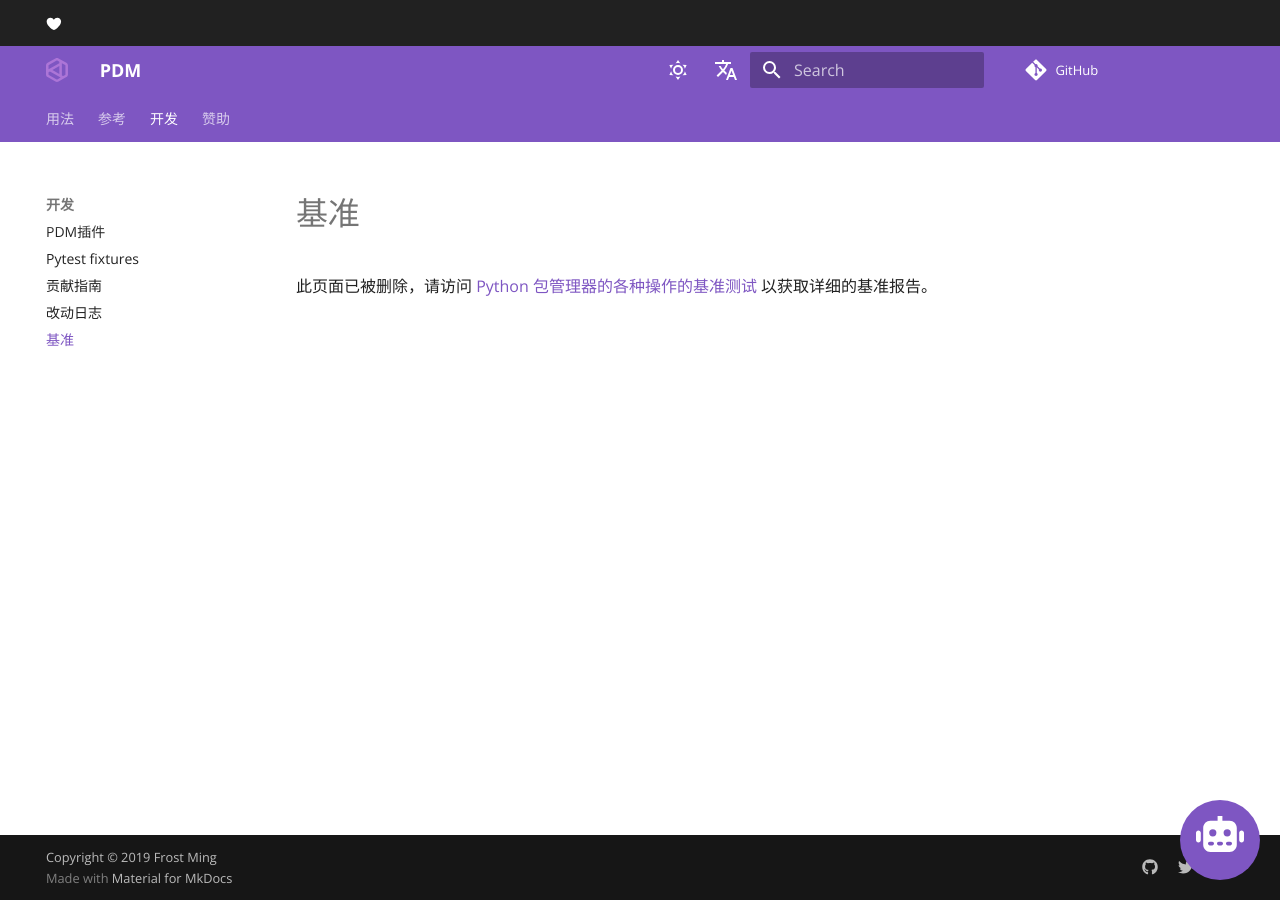
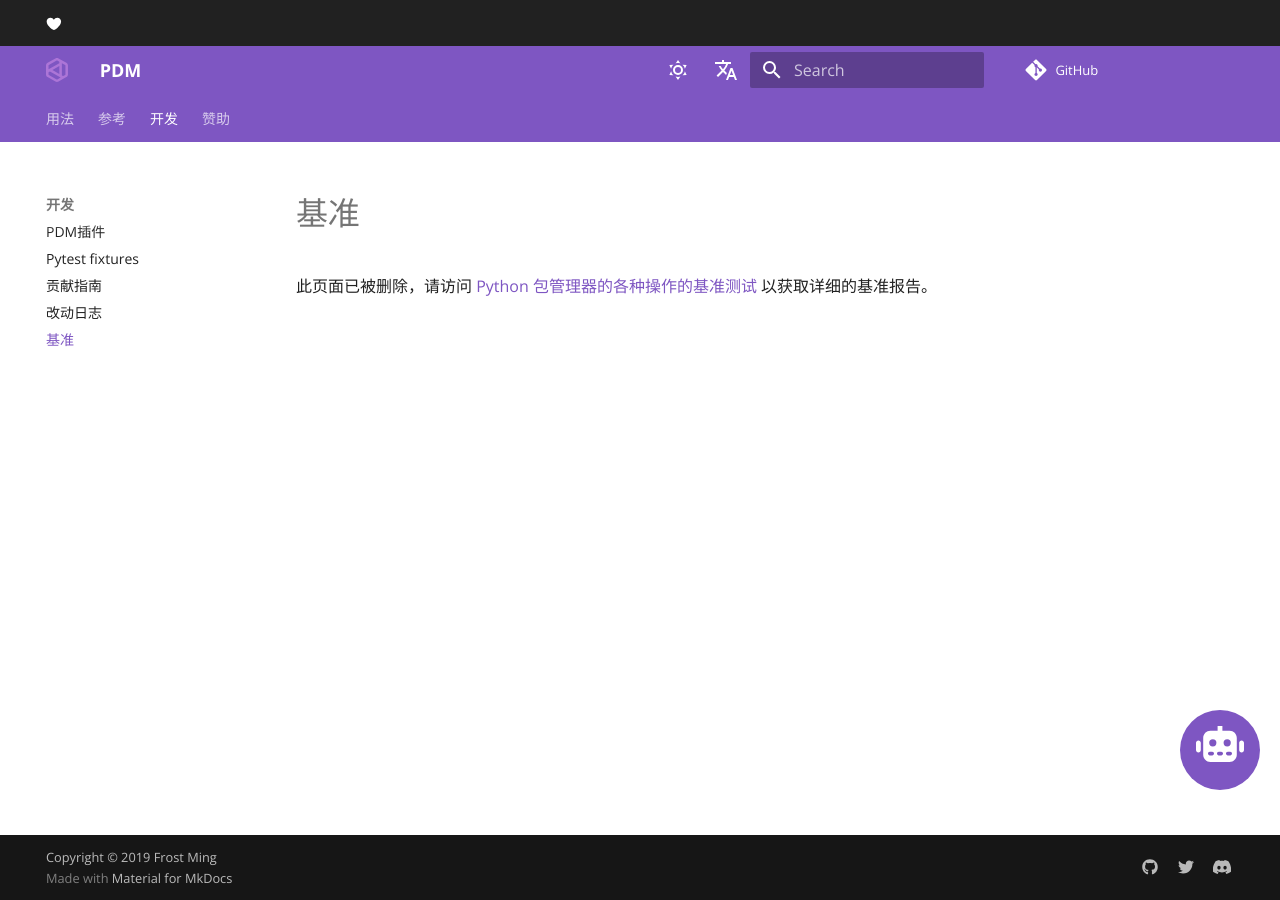
Before and after one commit to pdm-project/pdm-docs-zh, an MkDocs documentation site: the page built from docs/dev/benchmark.md, in a window 1280 px wide. Built offline with MkDocs 1.6.1 and Material for MkDocs 9.7.7, drawn with Linux system fonts in a browser that asks for light colours; comment, search, counter and statistics services are not loaded; the version menu is left out; grey boxes are pictures that could not be loaded.

Commit message:
sync: 157c8367

```diff
--- a/docs/assets/extra.css
+++ b/docs/assets/extra.css
@@ -5,10 +5,11 @@ a.pdm-expansions {
 }
 
 .bot-container {
+  z-index: 9;
   position: fixed;
   width: 400px;
   right: 20px;
-  bottom: 20px;
+  bottom: 110px;
   display: flex;
   flex-direction: column;
   align-items:end;
--- a/docs/overrides/main.html
+++ b/docs/overrides/main.html
@@ -8,6 +8,7 @@
 {% endblock %}
 
 {% block footer %}
+  <div id="readthedocs-embed-flyout"></div>
   {{ super() }}
   <div class="bot-container">
     <a class="twemoji bot-button" href="javascript:void(0)" title="Ask bot about PDM">
@@ -22,12 +23,16 @@
     const iFrame = document.querySelector('.bot-container > iframe');
     const hideBot = () => {
       iFrame.style.height = null;
+      botButton.style.display = 'block';
       document.removeEventListener('click', hideBot);
     }
     botButton.addEventListener('click', (e) => {
       const curHeight = window.getComputedStyle(iFrame).height;
+      const header = document.querySelector('.md-header');
+      const height = `calc(100vh - ${header.clientHeight + 120}px)`;
       if (curHeight === '0px') {
-        iFrame.style.height = '600px';
+        iFrame.style.height = height;
+        botButton.style.display = 'none';
         document.addEventListener('click', hideBot);
       } else {
         hideBot();
@@ -37,5 +42,13 @@
     iFrame.addEventListener('click', (e) => {
       e.stopPropagation();
     });
+    window.addEventListener('resize', (e) => {
+      if (iFrame.style.height) {
+        const header = document.querySelector('.md-header');
+        const height = `calc(100vh - ${header.clientHeight + 120}px)`;
+        iFrame.style.height = height;
+      }
+      e.stopPropagation();
+    })
   </script>
 {% endblock %}
```
